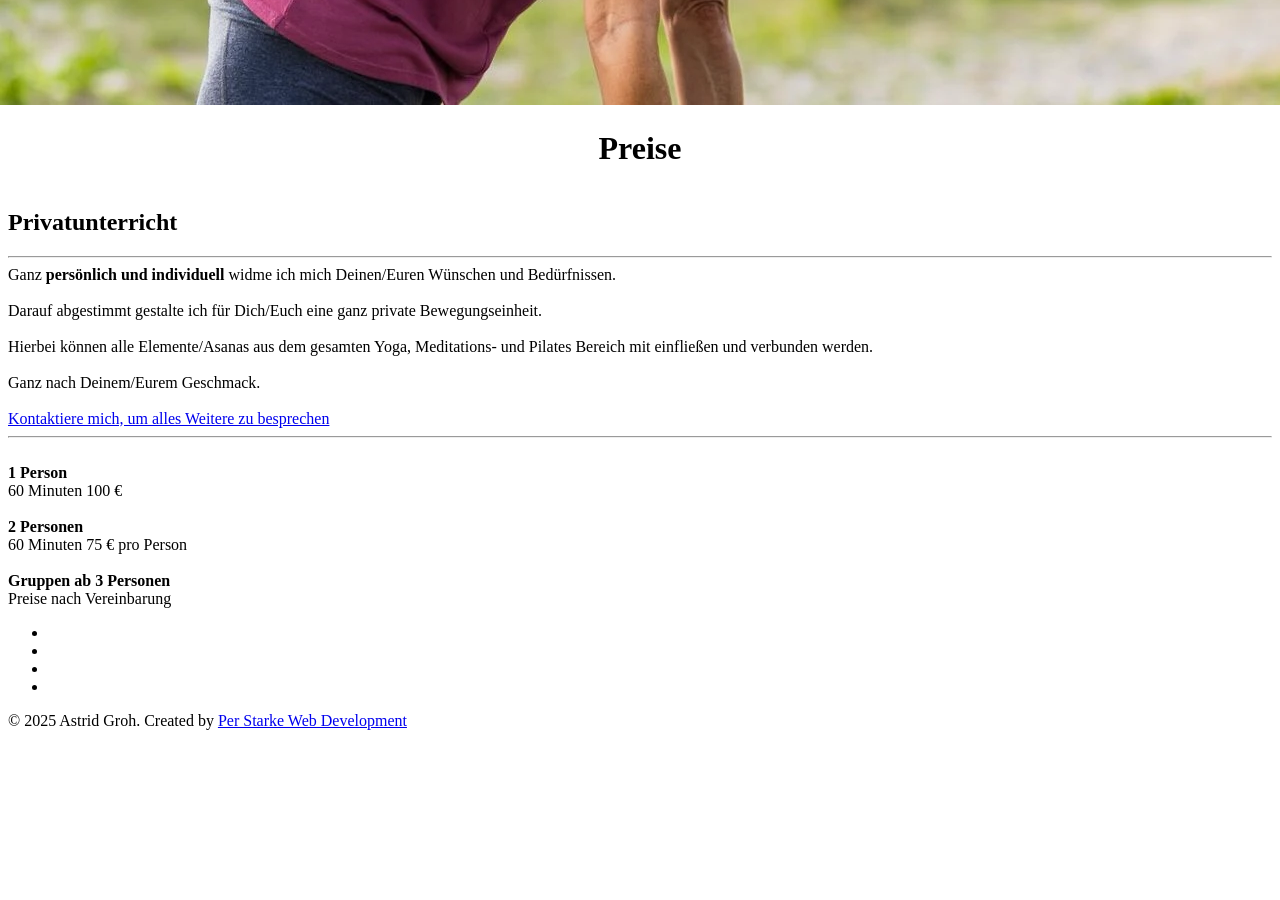
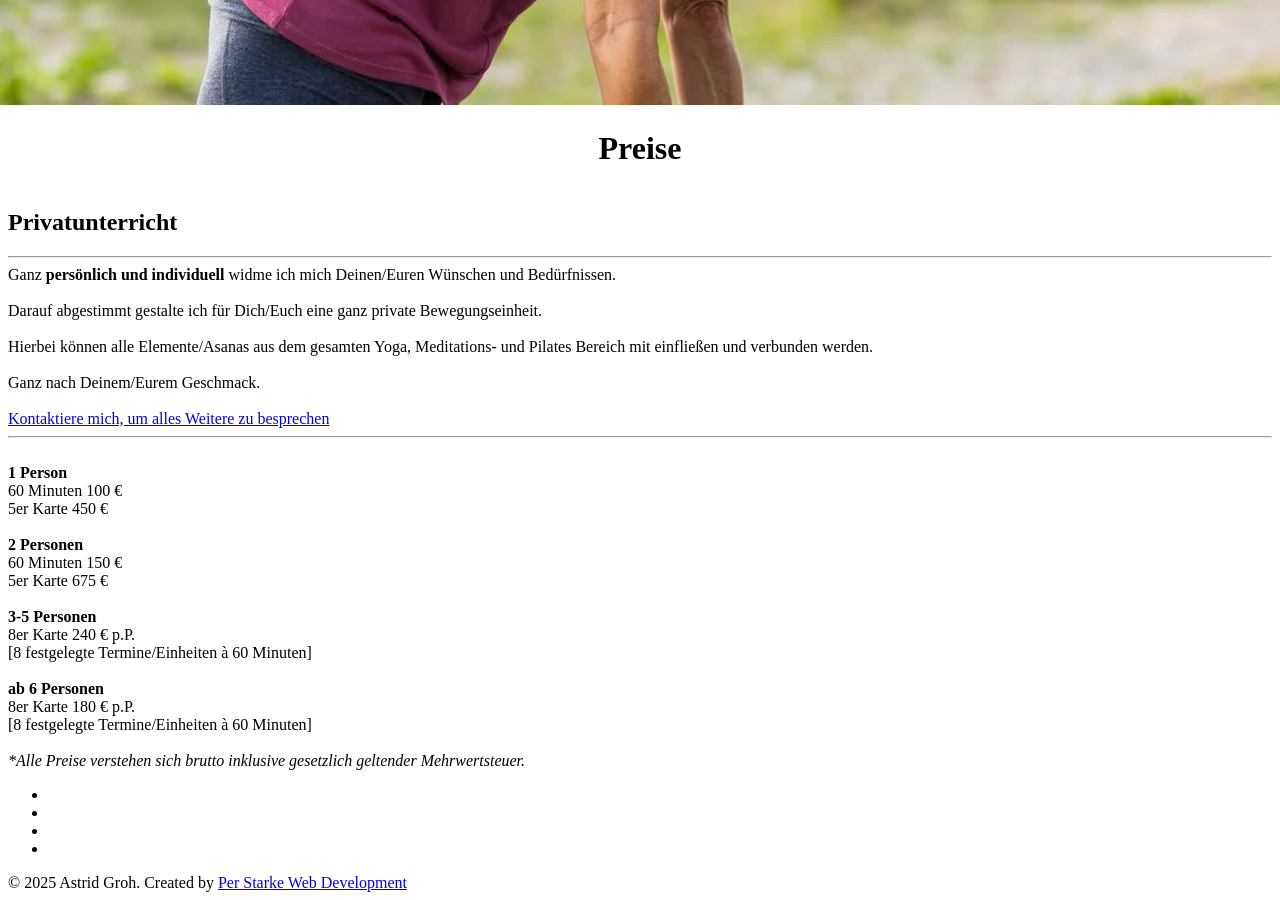
Before and after one commit to perstarke-webdev/inbewegung.net-site, a Jekyll site: the page built from _pages/04_preise.html, in a window 1280 px wide and 900 px high, scrolled down 6061 px. Built offline with Jekyll 4.4.1, drawn with Linux system fonts in a browser that asks for light colours; cached includes are drawn as plain includes; some web fonts are replaced; before the commit the page ends 6799 px from its top, so only the background shows below that.

Commit message:
Update 04_preise.html

```diff
--- a/_pages/04_preise.html
+++ b/_pages/04_preise.html
@@ -31,17 +31,31 @@ header:
     <div class="swirl-text">
 
         <b>1 Person</b><br>
-        60 Minuten 100 €
+        60 Minuten 100 €<br>
+        5er Karte 450 €
 
         <br><br>
 
         <b>2 Personen</b><br>
-        60 Minuten 75 € pro Person
+        60 Minuten 150 €<br>
+        5er Karte 675 €
 
         <br><br>
 
-        <b>Gruppen ab 3 Personen</b><br>
-        Preise nach Vereinbarung
+        <b>3-5 Personen</b><br>
+        8er Karte 240 € p.P.<br>
+        [8 festgelegte Termine/Einheiten à 60 Minuten]
+
+        <br><br>
+
+        <b>ab 6 Personen</b><br>
+        8er Karte 180 € p.P.<br>
+        [8 festgelegte Termine/Einheiten à 60 Minuten]
+
+        <br><br>
+
+        <i>*Alle Preise verstehen sich brutto inklusive gesetzlich geltender Mehrwertsteuer.</i>
+
 
     </div>
 </div>
```
